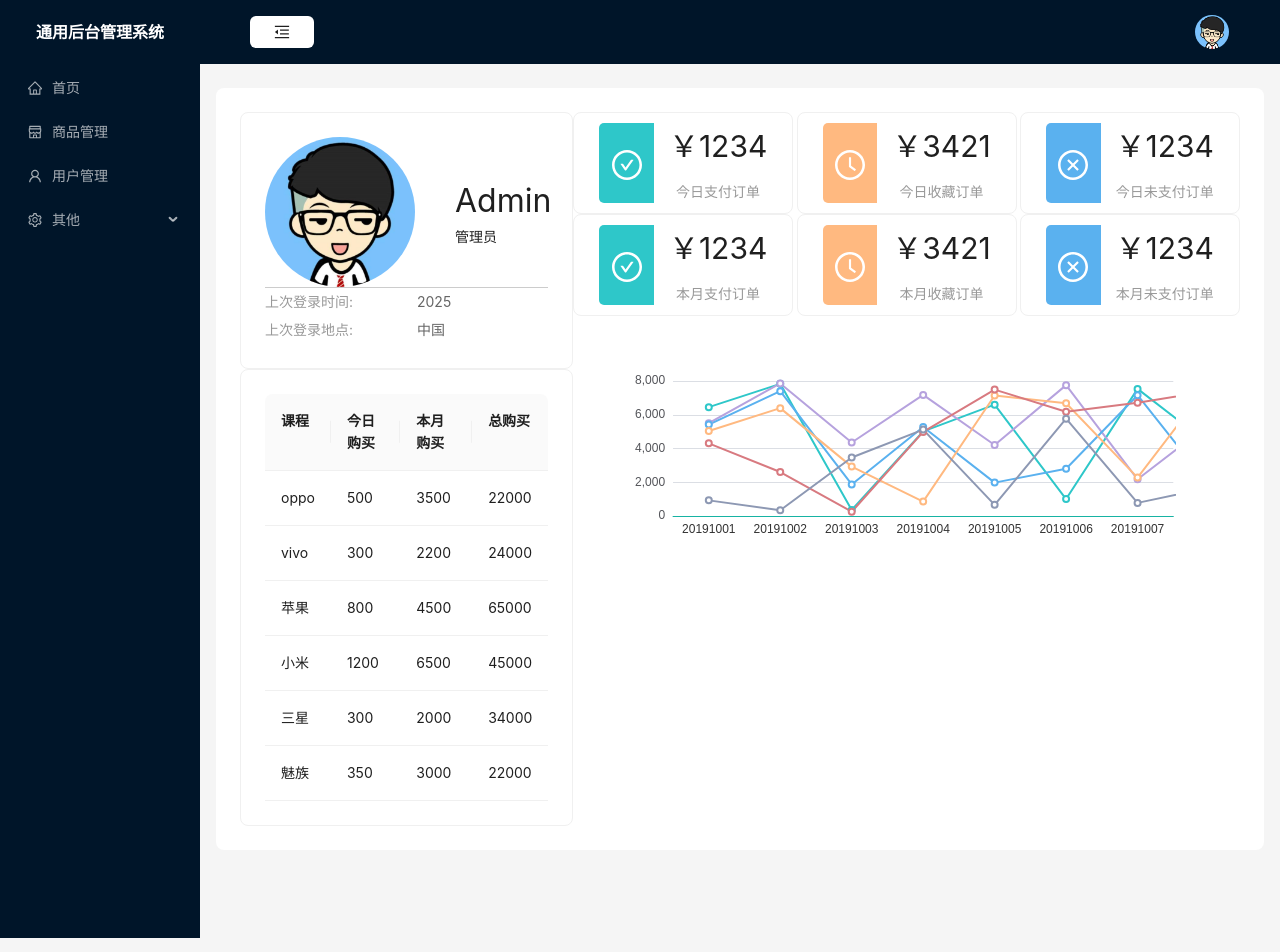
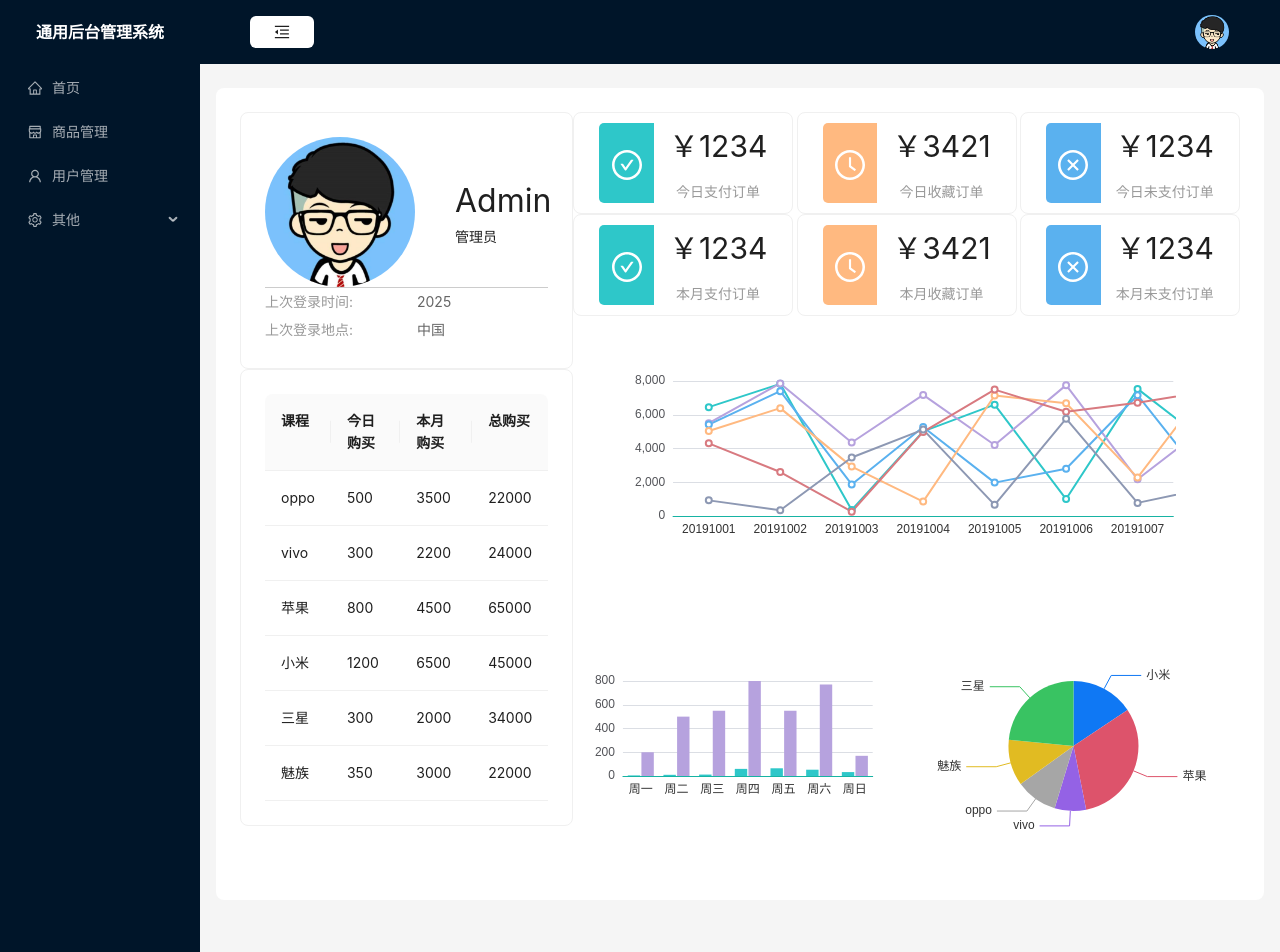
Before and after one commit to Adatuo/react--admin-template, a React (Vite) app: page /home in a window 1280 px wide. Shown: the top 952 px of the page. Built offline with nearby package versions, Linux system fonts and the light colour scheme.

Commit message:
🐞 fix: 调整 Echarts 组件的 xData 类型为可选，优化样式设置为百分百宽度 🌈 style: 在 home.scss 中添加 .graph 样式，改善布局 ✨ feat: 在首页增加柱状图,饼图

```diff
--- a/src/components/Echarts/index.tsx
+++ b/src/components/Echarts/index.tsx
@@ -9,7 +9,7 @@ interface EchartsProps {
   style: CSSProperties;
   chartData: {
     // xData因为可能会有多个,所以就按照实际的类型来定义
-    xData: EchartsData['order']['xData'];
+    xData?: EchartsData['order']['xData'];
     series: EChartsOption['series'];
   };
   isAxisChat?: boolean;
@@ -84,5 +84,5 @@ export const Echarts: FC<EchartsProps> = ({ style, chartData, isAxisChat = true
       echartObject.current.setOption(options, true); // true 表示不与之前的 option 合并
     }
   }, [chartData]);
-  return <div style={style} ref={echartRef}></div>;
+  return <div style={{...style, width: '100%'}} ref={echartRef}></div>;
 };
--- a/src/pages/home/home.scss
+++ b/src/pages/home/home.scss
@@ -24,7 +24,10 @@
       }
     }
   }
-
+  .graph{
+    margin-top: 20px;
+    display: flex;
+  }
 }
   .num{
     display: flex;
--- a/src/pages/home/index.tsx
+++ b/src/pages/home/index.tsx
@@ -30,10 +30,10 @@ const Home: React.FC = () => {
     getData().then((res) => {
       console.log(res);
 
-      const { tableData, orderData } = res.data.getStatisticalData.data;
+      const { tableData, orderData, userData, videoData } = res.data.getStatisticalData.data;
       setTableData(tableData);
 
-      // Echarts数据
+      // Echarts折线图数据
       const order = orderData;
       const xData = order.date;
 
@@ -52,6 +52,29 @@ const Home: React.FC = () => {
         order: {
           xData,
           series,
+        },
+        user: {
+          xData: userData.map((item) => item.date),
+          series: [
+            {
+              name: '新增用户',
+              data: userData.map((item) => item.new),
+              type: 'bar',
+            },
+            {
+              name: '活跃用户',
+              data: userData.map((item) => item.active),
+              type: 'bar',
+            },
+          ],
+        },
+        video: {
+          series: [
+            {
+              data: videoData,
+              type: 'pie',
+            },
+          ],
         },
       });
     });
@@ -99,6 +122,10 @@ const Home: React.FC = () => {
         </div>
         {/* 防止首次加载eChart是空 */}
         {echartsData.order && <Echarts style={{ height: '280px' }} chartData={echartsData.order} />}
+        <div className='graph'>
+          {echartsData.user && <Echarts style={{ height: '240px' }} chartData={echartsData.user} />}
+          {echartsData.video && <Echarts style={{ height: '260px' }} chartData={echartsData.video} isAxisChat = {false}/>}
+        </div>
       </Col>
     </Row>
   );
```
Also changed, not shown: src/typings/staticData/home.tsx (+9 -2 lines).
